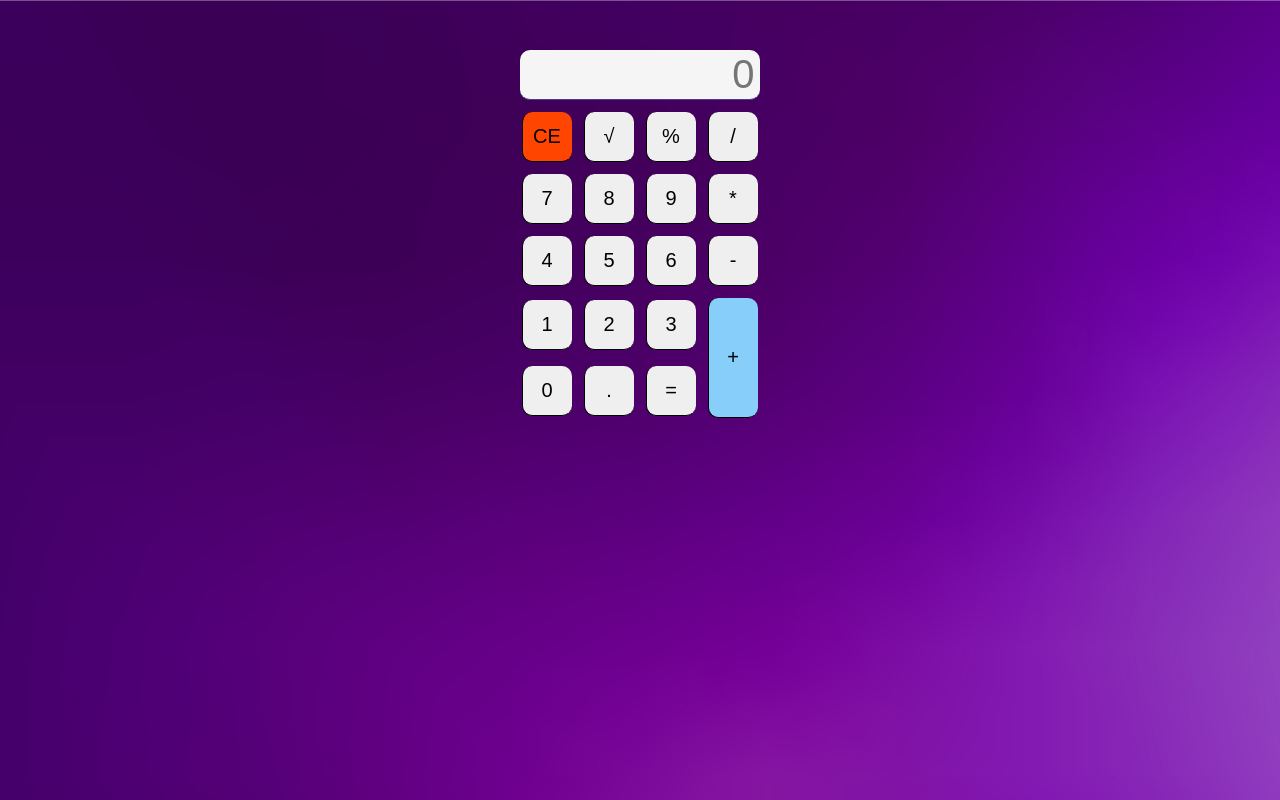
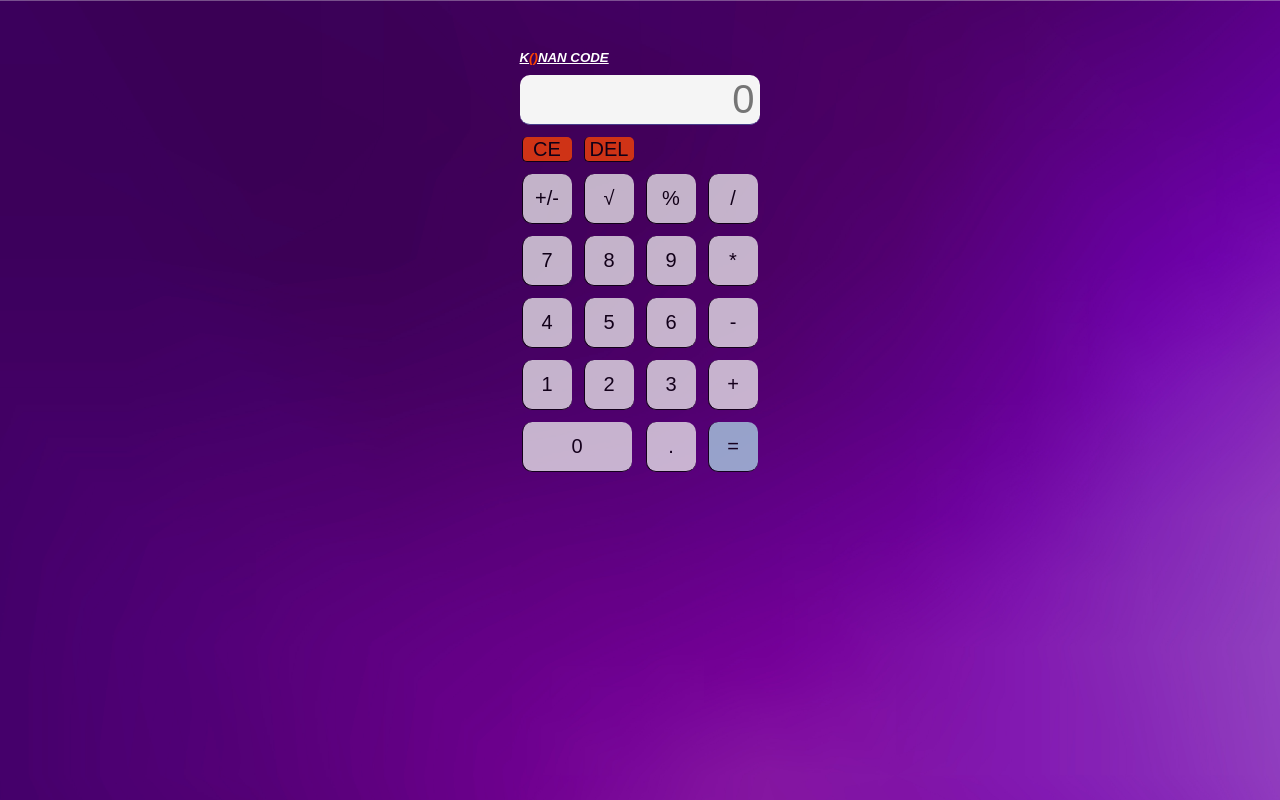
Before and after one commit to JefferyCoen/Simple-calculator, a plain HTML site: page index.html in a window 1280 px wide. Drawn offline with Linux system fonts and the light colour scheme.

Commit message:
updated layout with del feature

```diff
--- a/index.html
+++ b/index.html
@@ -15,13 +15,19 @@
         <div id="basicContainer">
             <!--Need a way to view calcualtion results & inputs-->
             <div class="calContainer">
+                <h5 class="logo">K<span class="oh">()</span>NAN CODE</h5>
                 <form name="resultWindow">
                     <input class="resultText" name="resultText" placeholder=0 readonly />
                 </form>
             <!--Buttons for values and calcualtion methods-->
-                    <table>
+                <table>
                     <tr>
-                        <td><input class="button ce" type="button" value="CE" onclick="clr()"></td>
+                        <!-- <td><input class="button topRow blank"></td> -->
+                        <td><input class="button ce topRow" type="button" value="CE" onclick="clr()"></td>
+                        <td><input class="button del topRow" type="button" value="DEL" onclick="del()"></td>
+                    </tr>
+                    <tr>
+                        <td><input class="button" type="button" value="+/-" onclick="insert('-')"></td>
                         <td><input class="button" type="button" value="&#8730" onclick="sqrRoot()"></td>
                         <td><input class="button" type="button" value="%" onclick="insert('%')"> </td>
                         <td><input class="button" type="button" value="/" onclick="insert('/')"></td>
@@ -42,12 +48,12 @@
                         <td><input class="button" type="button" value="1" onclick="insert(1)"></td>
                         <td><input class="button" type="button" value="2" onclick="insert(2)"></td>
                         <td><input class="button" type="button" value="3" onclick="insert(3)"></td>
-                        <td rowspan="2"><input class="button add" type="button" value="+" onclick="insert('+')"></td>
+                        <td><input class="button add" type="button" value="+" onclick="insert('+')"></td>
                     </tr>
                     <tr>
-                        <td><input class="button" type="button" value="0" onclick="insert(0)"></td>
+                        <td colspan="2"><input class="button zero" type="button" value="0" onclick="insert(0)"></td>
                         <td><input class="button" type="button" value="&#46" onclick="insert('&#46')"></td>
-                        <td><input class="button" type="button" value="=" onclick="equals()"></td>
+                        <td><input class="button equals" type="button" value="=" onclick="equals()"></td>
                     </tr>
                 </table>
             </div>
--- a/main.css
+++ b/main.css
@@ -31,8 +31,6 @@ body {
     outline: none;
 }
 
-
-
 .button {
     width: 50px;
     height: 50px;
@@ -46,19 +44,40 @@ body {
     font-family: Arial, Helvetica, sans-serif;
     font-size: 20px;
     cursor: pointer;
+    opacity: 75%;
 }
 
 .button:hover {
-    background-color: lightgrey;
+    background-color: white;
     border-left: solid 1px blue;
     border-bottom: solid 1px blue;
+    opacity: 100%;
 }
 
 .button:active{
     background-color: white;
 }
 
+.blank {
+    width: 50px;
+    height: 25px;
+    margin-bottom: 10px;
+    opacity: 40%;
+    background-color: purple;
+    border: none;
+}
 
+.blank:hover {
+    opacity: 40%;
+    background-color: purple;
+    border: none;
+    cursor: default;
+}
+
+.topRow {
+    height: 25px;
+    border-radius: 5px;
+}
 
 .ce {
     background-color: orangered;
@@ -66,22 +85,50 @@ body {
 
 .ce:hover{
     background-color: orange;
+    opacity: 100%;
 }
 
 .ce:active {
     background-color: white;
 }
 
-.add {
-    width: 50px;
-    height: 120px;
-    background-color: lightskyblue;
+.del {
+    background-color: orangered;
 }
 
-.add:hover {
-    background-color: lightgray;
+.del:hover{
+    background-color: orange;
+    opacity: 100%;
 }
 
-.add:active {
+.del:active {
     background-color: white;
 }
+
+.logo {
+    font-family: Arial, Helvetica, sans-serif;
+    font-weight: bold;
+    font-style: italic;
+    color: white;
+    text-decoration: underline;
+    position: relative;
+    margin-bottom: 10px;
+}
+
+.oh {
+    font-weight: bolder;
+    color: orangered;
+}
+
+.zero {
+    width: 110px;
+}
+
+.equals {
+    background-color: lightblue;
+}
+
+.equals:hover {
+    background-color: white;
+    opacity: 100%;
+}
--- a/main.js
+++ b/main.js
@@ -1,5 +1,15 @@
 function insert(num) {
     document.resultWindow.resultText.value = document.resultWindow.resultText.value+num
+}
+
+
+function clr() {
+    document.resultWindow.resultText.value = "";
+}
+
+function del() {
+    var exp = document.resultWindow.resultText.value;
+    document.resultWindow.resultText.value = exp.substring(0, exp.length - 1)
 }
 
 function equals() {
@@ -9,10 +19,6 @@ function equals() {
     }
 }
 
-function clr() {
-    document.resultWindow.resultText.value="";
-}
-
 function sqrRoot() {
     var squareRoot = Math.sqrt(document.resultWindow.resultText.value)
     document.resultWindow.resultText.value = squareRoot
```
